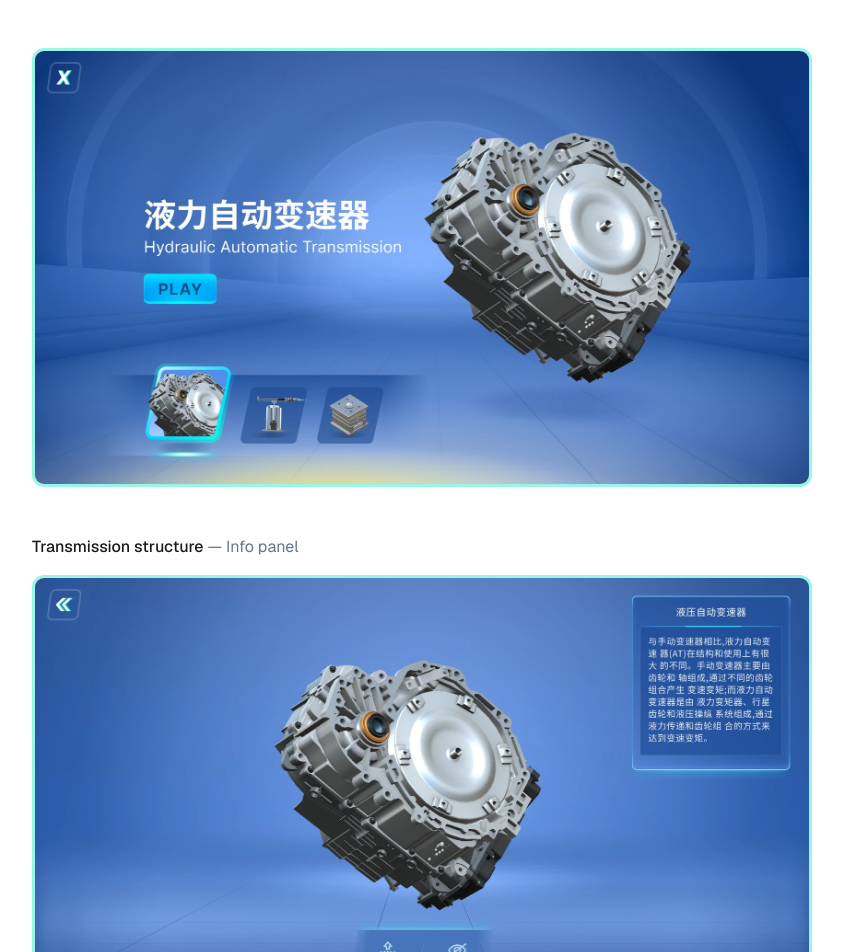
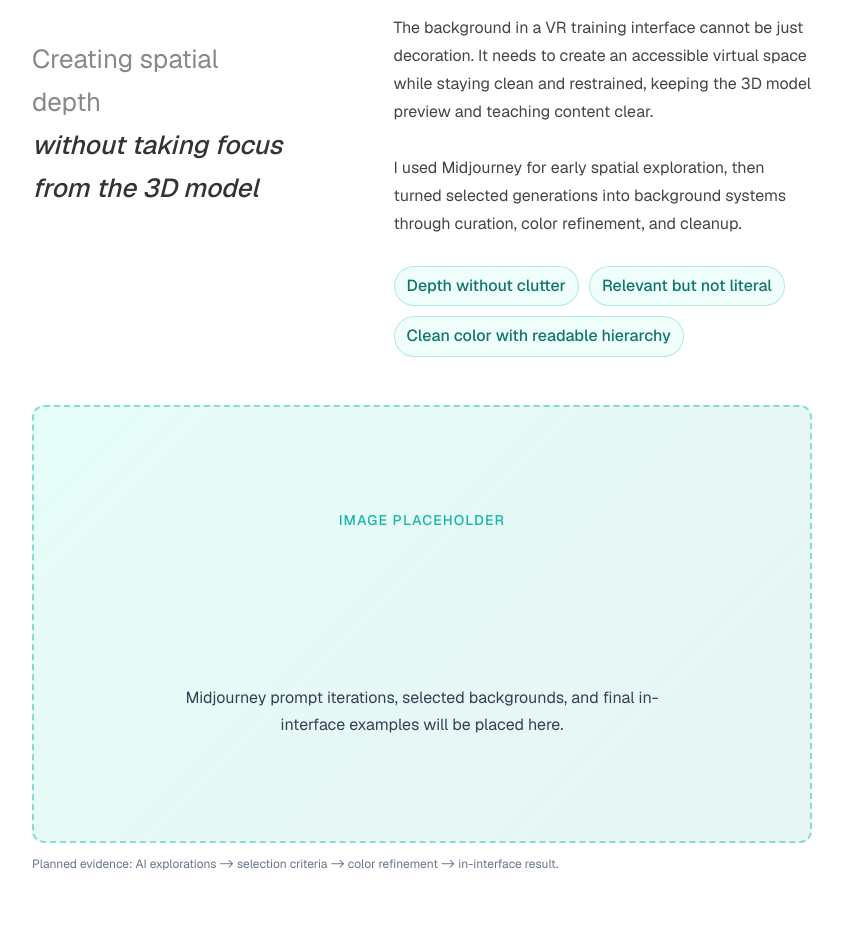
Before and after one commit to jaemin17/portfolio-pro, a Next.js app: page /en/projects/vr-education/ in a window 1280 px wide. Shown: the part 1720-2672 px from the top of the page, without its empty margins (218-1061 px from the left). Built offline with nearby package versions, Linux system fonts and the light colour scheme.

Commit message:
Refine VR education case study copy

```diff
--- a/src/app/[locale]/projects/biomedical-vr/biomedicalVr.module.css
+++ b/src/app/[locale]/projects/biomedical-vr/biomedicalVr.module.css
@@ -92,6 +92,10 @@
   padding: 60px 30px 80px;
 }
 
+.processSection {
+  padding-top: 20px;
+}
+
 .narrativeInner {
   max-width: 840px;
   margin: 0 auto;
@@ -131,6 +135,71 @@
 .narrativeBody p {
   margin: 0 0 28px;
   line-height: 1.75;
+}
+
+.processTagList {
+  display: flex;
+  flex-wrap: wrap;
+  gap: 10px;
+  margin: 4px 0 0;
+  padding: 0;
+  list-style: none;
+}
+
+.processTag {
+  box-sizing: border-box;
+  padding: 8px 12px;
+  border: 1px solid rgba(20, 184, 166, 0.28);
+  border-radius: 999px;
+  color: #0f766e;
+  font-size: var(--fs-body);
+  font-weight: 500;
+  line-height: 1.4;
+  background: rgba(153, 246, 228, 0.16);
+}
+
+.processImagePlaceholder {
+  margin: 48px 0 0;
+}
+
+.processImagePlaceholderFrame {
+  display: grid;
+  place-items: center;
+  box-sizing: border-box;
+  width: 100%;
+  aspect-ratio: 16 / 9;
+  padding: 32px;
+  border: 2px dashed rgba(20, 184, 166, 0.45);
+  border-radius: 12px;
+  background:
+    linear-gradient(135deg, rgba(153, 246, 228, 0.18), rgba(14, 116, 144, 0.08)),
+    #f8fffd;
+  text-align: center;
+}
+
+.processImagePlaceholderKicker {
+  display: block;
+  margin-bottom: 10px;
+  color: #14b8a6;
+  font-size: var(--fs-label);
+  font-weight: 500;
+  letter-spacing: 0.08em;
+  text-transform: uppercase;
+}
+
+.processImagePlaceholderText {
+  max-width: 48ch;
+  margin: 0;
+  color: #334155;
+  font-size: var(--fs-body);
+  line-height: 1.7;
+}
+
+.processImagePlaceholderCaption {
+  margin: 12px 0 0;
+  color: #64748b;
+  font-size: var(--fs-caption);
+  line-height: 1.6;
 }
 
 .sceneStack {
--- a/src/app/[locale]/projects/vr-education/page.tsx
+++ b/src/app/[locale]/projects/vr-education/page.tsx
@@ -99,7 +99,7 @@ export default async function VrEducationPage({ params }: VrEducationPageProps)
               <div className={styles.positioningGrid}>
                 <h2 className={styles.positioningHeading}>
                   <span className={styles.positioningHeadingLight}>
-                    {t(locale, "从沉浸式 3D 场景，", "From immersive 3D scenes")}
+                    {t(locale, "从 3D 模型展示，", "From 3D model presentation")}
                   </span>
                   <br />
                   <span className={styles.positioningHeadingDark}>
@@ -110,23 +110,23 @@ export default async function VrEducationPage({ params }: VrEducationPageProps)
                   <p>
                     {t(
                       locale,
-                      "这两类 VR 软件都面向职业教育实训：需要在沉浸式 3D 环境中承载课程导航、结构说明、交互反馈与步骤引导，并让信息在深色场景里保持清晰可读。",
-                      "Both VR products serve vocational training — carrying course navigation, structure notes, interaction feedback, and step guidance inside immersive 3D environments, while keeping information readable on dark scenes.",
+                      "我参与了一系列面向职业教育的 VR 仿真软件设计，覆盖智能制造、生物医疗等多个教学场景。每个软件都需要把课程入口、模型展示、结构说明、操作引导和反馈状态整合进 3D 学习环境中。",
+                      "I worked on a series of VR simulation products for vocational education, spanning smart manufacturing, biomedical learning, and other teaching scenarios. Each product needed to integrate course entry points, model presentation, structure notes, operation guidance, and feedback states into 3D learning environments.",
                     )}
                   </p>
                   <p>
                     {t(
                       locale,
                       <>
-                        我负责其中多个模块的
-                        <strong className={styles.positioningEmphasis}>界面与视觉设计</strong>
-                        ，覆盖智能制造设备实训与生物医疗解剖教学两套领域。
+                        我负责多个模块的
+                        <strong className={styles.positioningEmphasis}>UI 与视觉设计</strong>
+                        ，将不同学科内容整理成统一、可阅读、可操作的 VR 教学界面。
                       </>,
                       <>
-                        I led{" "}
-                        <strong className={styles.positioningEmphasis}>UI and visual design</strong>{" "}
-                        across modules spanning smart-manufacturing equipment training and biomedical
-                        anatomy teaching.
+                        I worked across multiple modules on{" "}
+                        <strong className={styles.positioningEmphasis}>UI and visual design</strong>,
+                        turning different subject materials into consistent, readable, and operable VR
+                        teaching interfaces.
                       </>,
                     )}
                   </p>
@@ -146,6 +146,79 @@ export default async function VrEducationPage({ params }: VrEducationPageProps)
                   </nav>
                 </div>
               </div>
+            </div>
+          </div>
+        </section>
+
+        <section className={`${selflyStyles.caseSection} ${selflyStyles.selfly0CaseSection}`}>
+          <div className={`${styles.narrativeSection} ${styles.processSection}`}>
+            <div className={styles.narrativeInner}>
+              <p className={styles.positioningLabel}>
+                {t(locale, "设计难点", "Design Challenge")}
+              </p>
+              <div className={styles.narrativeGrid}>
+                <h2 className={styles.narrativeHeadline}>
+                  <span className={styles.narrativeHeadlineLight}>
+                    {t(locale, "在虚拟空间里建立深度，", "Creating spatial depth")}
+                  </span>
+                  <br />
+                  <span className={styles.narrativeHeadlineDark}>
+                    {t(
+                      locale,
+                      "但不抢走模型焦点",
+                      "without taking focus from the 3D model",
+                    )}
+                  </span>
+                </h2>
+                <div className={styles.narrativeBody}>
+                  <p>
+                    {t(
+                      locale,
+                      "VR 实训界面的背景不能只是装饰。它需要营造可进入的虚拟空间，同时保持干净、克制，让 3D 模型预览和教学信息始终清晰。",
+                      "The background in a VR training interface cannot be just decoration. It needs to create an accessible virtual space while staying clean and restrained, keeping the 3D model preview and teaching content clear.",
+                    )}
+                  </p>
+                  <p>
+                    {t(
+                      locale,
+                      "我用 Midjourney 做前期空间探索，再通过筛选、调色和清理，把生成结果转化成可服务模型展示的背景系统。",
+                      "I used Midjourney for early spatial exploration, then turned selected generations into background systems through curation, color refinement, and cleanup.",
+                    )}
+                  </p>
+                  <ul className={styles.processTagList}>
+                    <li className={styles.processTag}>
+                      {t(locale, "空间感但不杂乱", "Depth without clutter")}
+                    </li>
+                    <li className={styles.processTag}>
+                      {t(locale, "主题相关但不写实堆叠", "Relevant but not literal")}
+                    </li>
+                    <li className={styles.processTag}>
+                      {t(locale, "颜色干净且层级可读", "Clean color with readable hierarchy")}
+                    </li>
+                  </ul>
+                </div>
+              </div>
+              <figure className={styles.processImagePlaceholder}>
+                <div className={styles.processImagePlaceholderFrame}>
+                  <span className={styles.processImagePlaceholderKicker}>
+                    {t(locale, "配图占位", "Image placeholder")}
+                  </span>
+                  <p className={styles.processImagePlaceholderText}>
+                    {t(
+                      locale,
+                      "这里将放 Midjourney 关键词迭代、背景筛选和最终界面应用对比。",
+                      "Midjourney prompt iterations, selected backgrounds, and final in-interface examples will be placed here.",
+                    )}
+                  </p>
+                </div>
+                <figcaption className={styles.processImagePlaceholderCaption}>
+                  {t(
+                    locale,
+                    "计划展示：AI 原图探索 → 筛选标准 → 调色清理 → 放入界面后的效果。",
+                    "Planned evidence: AI explorations -> selection criteria -> color refinement -> in-interface result.",
+                  )}
+                </figcaption>
+              </figure>
             </div>
           </div>
         </section>
```
